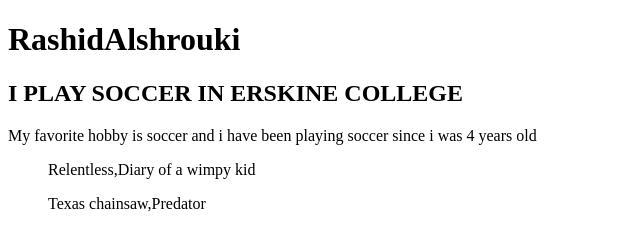
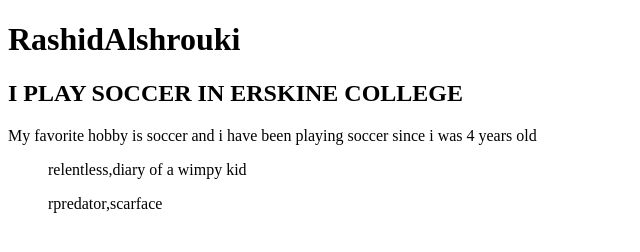
Before and after one commit to RashidALshrouki/create-your-own-personal-websie-rashidalshrouki, a plain HTML site: page index.html in a window 1280 px wide. Shown: the full height of the page, 0-640 px from the left. Drawn offline with Linux system fonts and the light colour scheme.

Commit message:
Update index.html

```diff
--- a/index.html
+++ b/index.html
@@ -7,7 +7,7 @@
 <h1>RashidAlshrouki</h1>
 <H2>I PLAY SOCCER IN ERSKINE COLLEGE</H2>
     <P>My favorite hobby is soccer and i have been playing soccer since i was 4 years old</P>
-    <ol>Relentless,Diary of a wimpy kid</ol>
-    <ul>Texas chainsaw,Predator</ul>
+   <p><ol>relentless,diary of a wimpy kid</ol></p>
+<p><ol>rpredator,scarface</ol></p>
   </body>
 </html>
```
